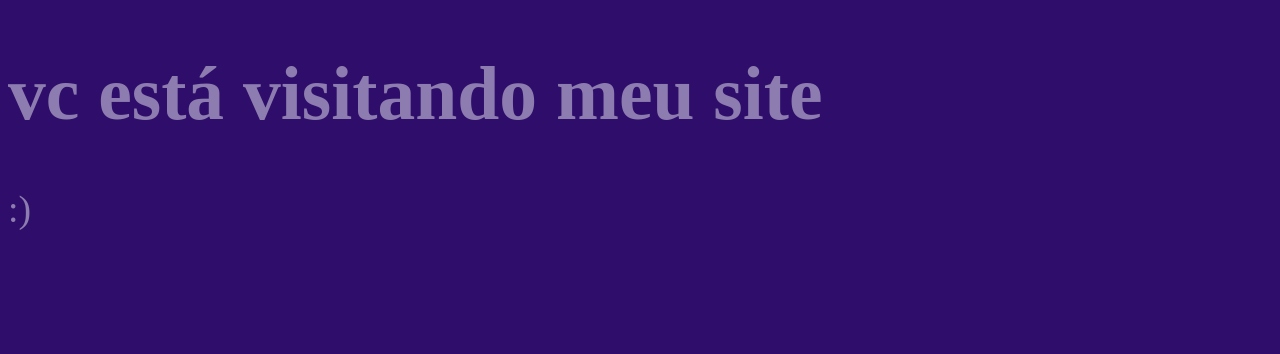
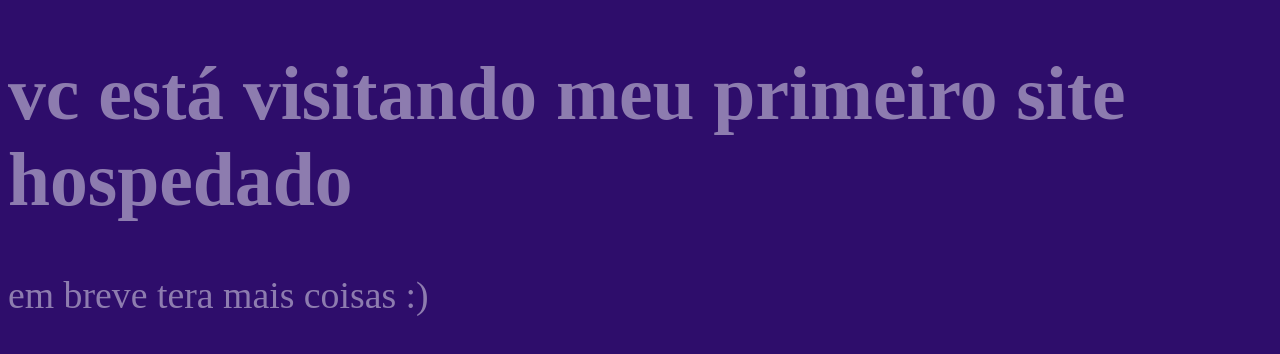
Before and after one commit to pedrokaca/primeirosite, a plain HTML site: page index.html in a window 1280 px wide. Drawn offline with Linux system fonts and the light colour scheme.

Commit message:
Add files via upload

```diff
--- a/index.html
+++ b/index.html
@@ -4,7 +4,7 @@
     <meta charset="UTF-8">
     <meta http-equiv="X-UA-Compatible" content="IE=edge">
     <meta name="viewport" content="width=device-width, initial-scale=1.0">
-    <title>teste</title>
+    <title>meu site</title>
     <style>
         body{
             background-color: rgb(46, 13, 107);
@@ -19,10 +19,10 @@
     </style>
 </head>
 <body>
-   <h1>vc está visitando meu site </h1>
-   <p>:)</p>
+   <h1>vc está visitando meu primeiro site hospedado </h1>
+    <p>em breve tera mais coisas :)</p>
     <script>
-        alert(`ola`)
+        alert(`feito por: Pedro`)
 
     </script>
 </body>
```
